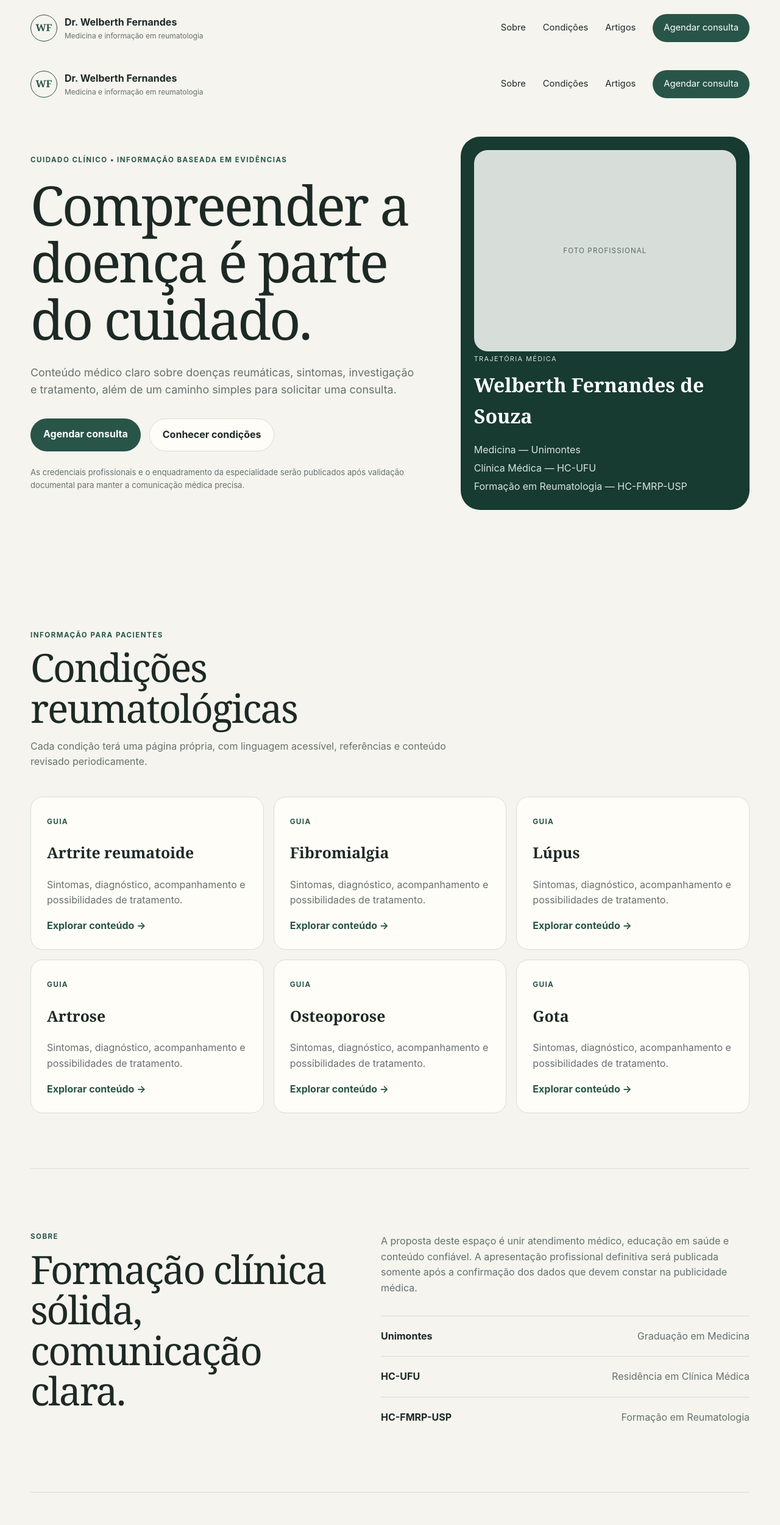
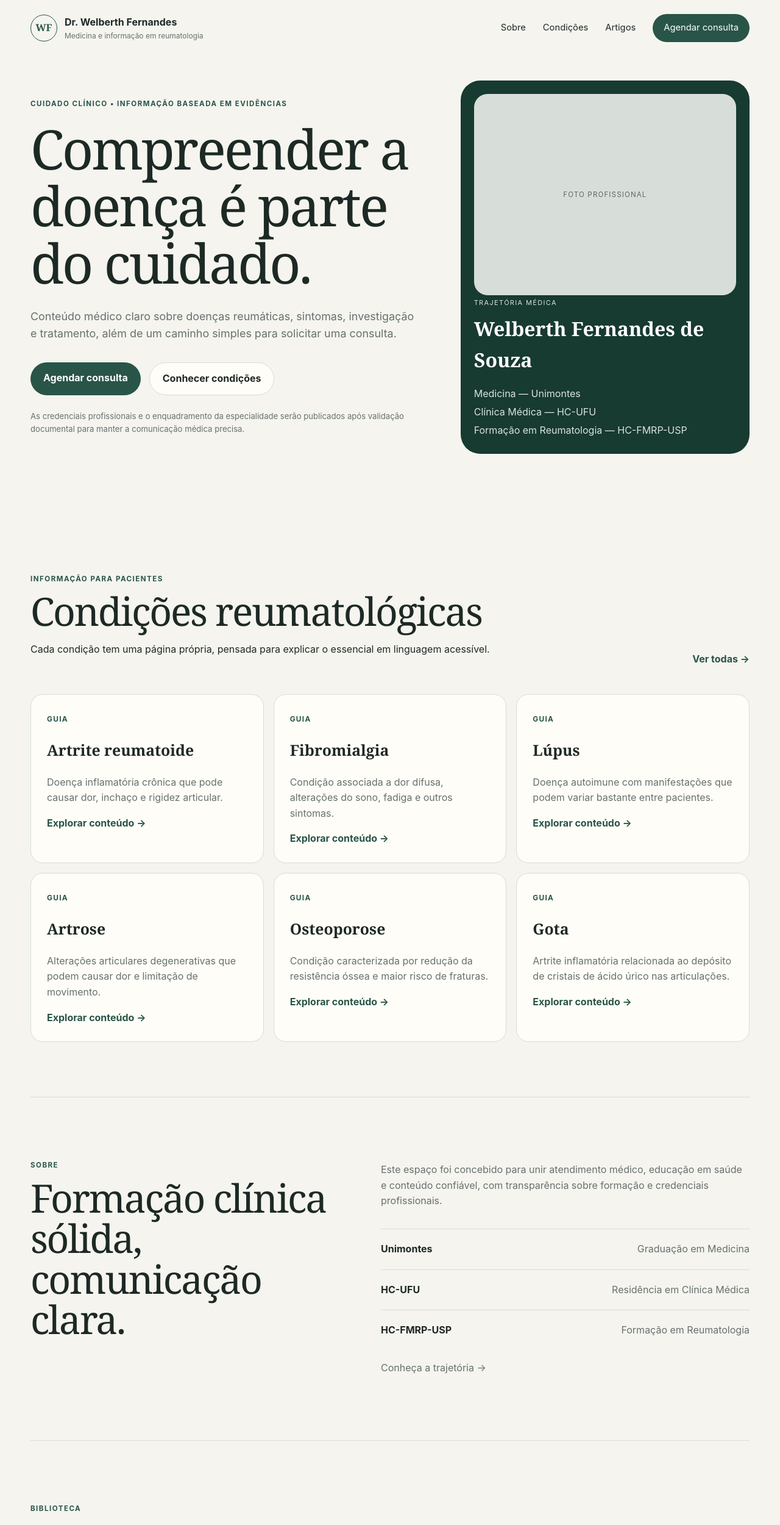
Before and after one commit to Zoqvera/Dr.-Welberth, a Next.js app: page / in a window 1280 px wide. Shown: the top 2500 px of the page at 61% size. Built offline with nearby package versions, Linux system fonts and the light colour scheme.

Commit message:
Connect home to real application routes

```diff
--- a/app/page.tsx
+++ b/app/page.tsx
@@ -1,46 +1,9 @@
-const conditions = [
-  "Artrite reumatoide",
-  "Fibromialgia",
-  "Lúpus",
-  "Artrose",
-  "Osteoporose",
-  "Gota",
-];
-
-const articles = [
-  {
-    title: "Rigidez nas articulações pela manhã: quando procurar avaliação médica?",
-    category: "Sintomas",
-  },
-  {
-    title: "Artrite e artrose: quais são as principais diferenças?",
-    category: "Doenças reumáticas",
-  },
-  {
-    title: "Fibromialgia: o que é e como costuma ser investigada?",
-    category: "Fibromialgia",
-  },
-];
+import Link from "next/link";
+import { articles, conditions } from "./content";
 
 export default function Home() {
   return (
     <main>
-      <header className="site-header">
-        <a className="brand" href="#inicio" aria-label="Página inicial">
-          <span className="brand-mark">WF</span>
-          <span>
-            <strong>Dr. Welberth Fernandes</strong>
-            <small>Medicina e informação em reumatologia</small>
-          </span>
-        </a>
-        <nav aria-label="Navegação principal">
-          <a href="#sobre">Sobre</a>
-          <a href="#condicoes">Condições</a>
-          <a href="#artigos">Artigos</a>
-          <a className="nav-cta" href="#agendamento">Agendar consulta</a>
-        </nav>
-      </header>
-
       <section className="hero" id="inicio">
         <div className="hero-copy">
           <p className="eyebrow">Cuidado clínico • Informação baseada em evidências</p>
@@ -50,8 +13,8 @@ export default function Home() {
             além de um caminho simples para solicitar uma consulta.
           </p>
           <div className="hero-actions">
-            <a className="button primary" href="#agendamento">Agendar consulta</a>
-            <a className="button secondary" href="#condicoes">Conhecer condições</a>
+            <Link className="button primary" href="/agendamento">Agendar consulta</Link>
+            <Link className="button secondary" href="/doencas">Conhecer condições</Link>
           </div>
           <p className="credential-note">
             As credenciais profissionais e o enquadramento da especialidade serão publicados após
@@ -71,21 +34,21 @@ export default function Home() {
       </section>
 
       <section className="section" id="condicoes">
-        <div className="section-heading">
-          <p className="eyebrow">Informação para pacientes</p>
-          <h2>Condições reumatológicas</h2>
-          <p>
-            Cada condição terá uma página própria, com linguagem acessível, referências e conteúdo
-            revisado periodicamente.
-          </p>
+        <div className="section-heading horizontal">
+          <div>
+            <p className="eyebrow">Informação para pacientes</p>
+            <h2>Condições reumatológicas</h2>
+            <p>Cada condição tem uma página própria, pensada para explicar o essencial em linguagem acessível.</p>
+          </div>
+          <Link href="/doencas">Ver todas →</Link>
         </div>
         <div className="card-grid">
           {conditions.map((condition) => (
-            <article className="condition-card" key={condition}>
+            <article className="condition-card" key={condition.slug}>
               <span>Guia</span>
-              <h3>{condition}</h3>
-              <p>Sintomas, diagnóstico, acompanhamento e possibilidades de tratamento.</p>
-              <a href="#artigos">Explorar conteúdo →</a>
+              <h3>{condition.name}</h3>
+              <p>{condition.summary}</p>
+              <Link href={`/doencas/${condition.slug}`}>Explorar conteúdo →</Link>
             </article>
           ))}
         </div>
@@ -98,15 +61,15 @@ export default function Home() {
         </div>
         <div className="about-copy">
           <p>
-            A proposta deste espaço é unir atendimento médico, educação em saúde e conteúdo
-            confiável. A apresentação profissional definitiva será publicada somente após a
-            confirmação dos dados que devem constar na publicidade médica.
+            Este espaço foi concebido para unir atendimento médico, educação em saúde e conteúdo
+            confiável, com transparência sobre formação e credenciais profissionais.
           </p>
           <div className="timeline">
             <div><strong>Unimontes</strong><span>Graduação em Medicina</span></div>
             <div><strong>HC-UFU</strong><span>Residência em Clínica Médica</span></div>
             <div><strong>HC-FMRP-USP</strong><span>Formação em Reumatologia</span></div>
           </div>
+          <p><Link className="text-link" href="/sobre">Conheça a trajetória →</Link></p>
         </div>
       </section>
 
@@ -116,15 +79,15 @@ export default function Home() {
             <p className="eyebrow">Biblioteca</p>
             <h2>Artigos para entender melhor sua saúde.</h2>
           </div>
-          <a href="#" aria-label="Ver todos os artigos">Ver todos →</a>
+          <Link href="/artigos">Ver todos →</Link>
         </div>
         <div className="article-list">
           {articles.map((article) => (
-            <article key={article.title}>
+            <article key={article.slug}>
               <span>{article.category}</span>
               <h3>{article.title}</h3>
-              <p>Leitura educativa. O conteúdo não substitui avaliação médica individual.</p>
-              <a href="#">Ler artigo →</a>
+              <p>{article.excerpt}</p>
+              <Link href={`/artigos/${article.slug}`}>Ler artigo →</Link>
             </article>
           ))}
         </div>
@@ -135,26 +98,12 @@ export default function Home() {
           <p className="eyebrow light">Agendamento</p>
           <h2>Solicite sua consulta.</h2>
           <p>
-            O módulo de agenda será conectado depois à disponibilidade real do médico. Nesta etapa,
-            a interface já está preparada para receber o fluxo de escolha de modalidade, data e horário.
+            O fluxo de agenda será conectado à disponibilidade real do médico. A página já pode receber
+            escolha de modalidade, data, horário e dados básicos do paciente.
           </p>
         </div>
-        <button type="button" disabled>Agenda em configuração</button>
+        <Link className="booking-link" href="/agendamento">Abrir agendamento</Link>
       </section>
-
-      <footer>
-        <div>
-          <strong>Dr. Welberth Fernandes de Souza</strong>
-          <p>Conteúdo médico e informações para pacientes.</p>
-        </div>
-        <div className="footer-links">
-          <a href="#">Política de Privacidade</a>
-          <a href="#">Termos de Uso</a>
-        </div>
-        <p className="footer-legal">
-          Dados profissionais obrigatórios serão incluídos após validação antes da publicação comercial.
-        </p>
-      </footer>
     </main>
   );
 }
```
